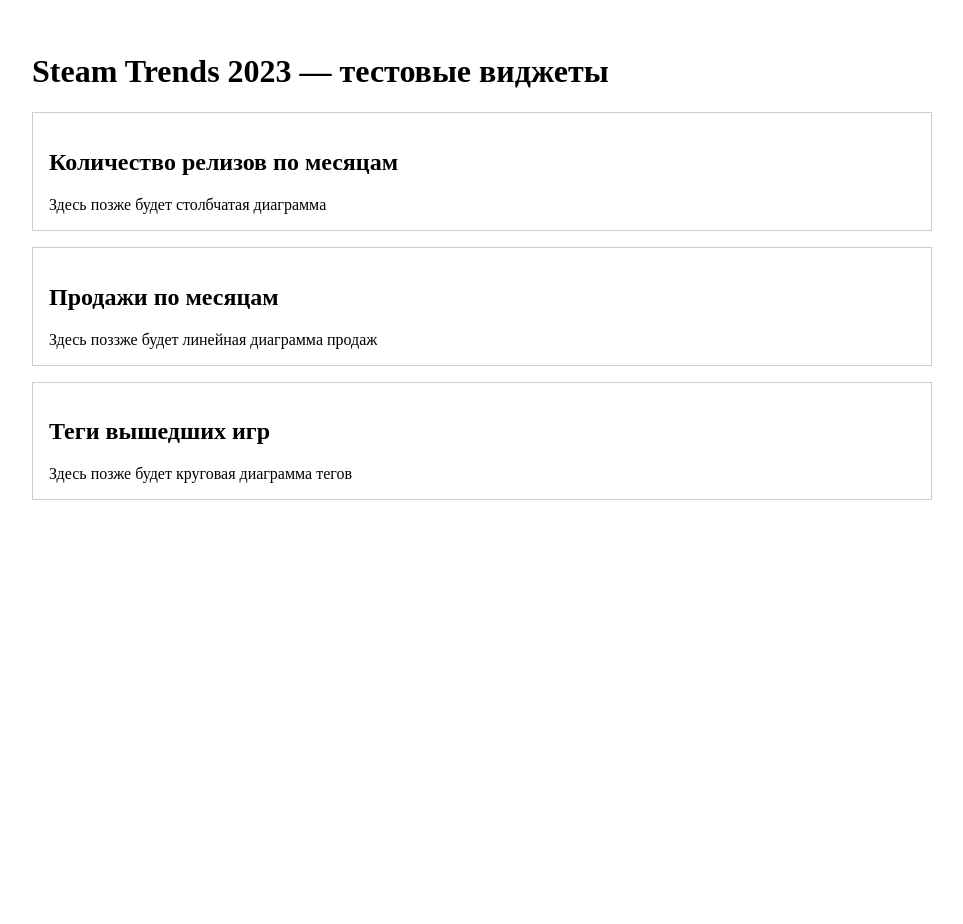
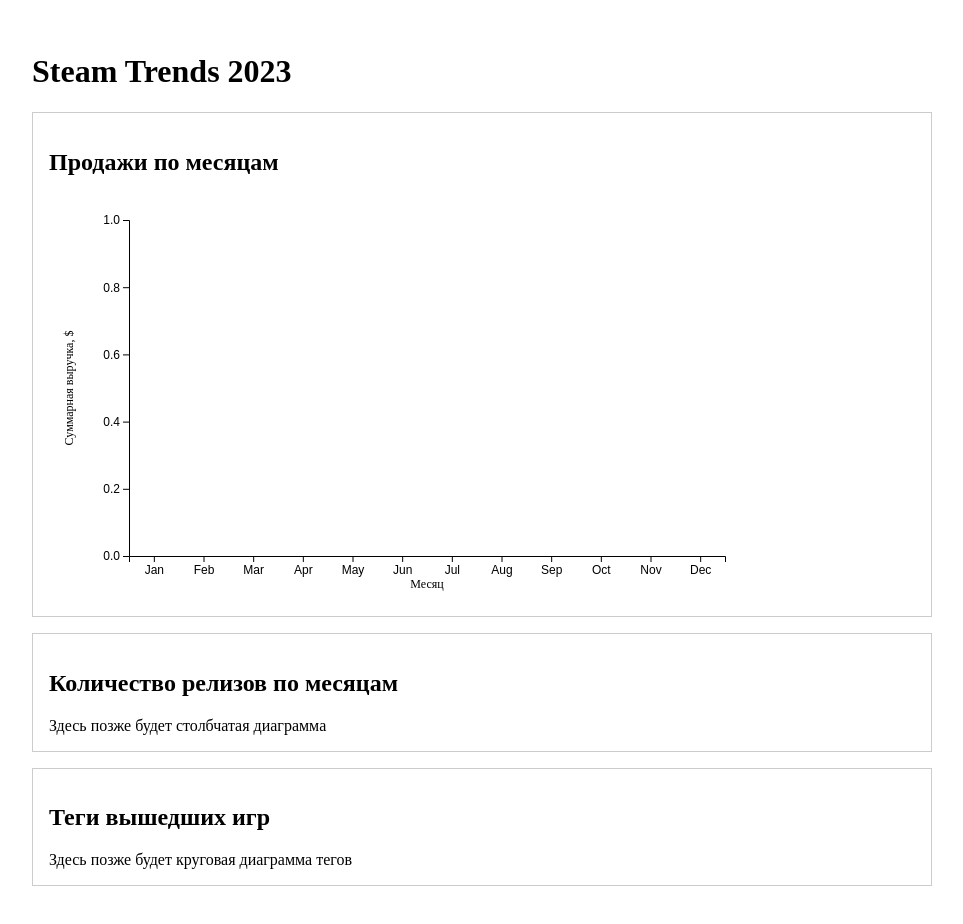
Before and after one commit to Apetrosia/Annalytics, a React (Vite) app: page / in a window 1280 px wide. Shown: the top 924 px of the page, without its empty margins (158-1121 px from the left). Before the commit the page ends 800 px from the top, so only its background shows below. Built offline with nearby package versions, Linux system fonts and the light colour scheme.

Commit message:
feat(widget): add Sales chart template

```diff
--- a/src/components/App.jsx
+++ b/src/components/App.jsx
@@ -1,15 +1,74 @@
 import React from "react";
+import Sales from "./Sales";
 import Releases from "./Releases";
-import Sales from "./Sales";
 import Tags from "./Tags";
+
+import rawData from "../../data/Steam Trends 2023.json";
+
+function parsePrice(str) {
+  if (!str) return 0;
+  const normalized = str.replace(/\$/g, "").replace(/\s/g, "").replace(",", ".");
+  const value = Number(normalized);
+  return Number.isNaN(value) ? 0 : value;
+}
+
+function parsePercent(str) {
+  if (!str) return null;
+  const normalized = str.replace("%", "").trim();
+  const value = Number(normalized);
+  return Number.isNaN(value) ? null : value;
+}
+
+const data = rawData.map((d) => {
+  const price = parsePrice(d["Launch Price"]);
+  const reviewsTotal = Number(d["Reviews Total"]) || 0;
+  const sales = price * reviewsTotal;
+
+  const dateStr = d["Release Date"];
+  const dateObj = dateStr ? new Date(dateStr) : null;
+
+  const releaseYear = dateObj ? dateObj.getFullYear() : null;
+  const releaseMonth = dateObj ? dateObj.getMonth() + 1 : null;
+  const releaseDay = dateObj ? dateObj.getDate() : null;
+  const releaseHour = dateObj ? dateObj.getHours() : null;
+  const releaseMinute = dateObj ? dateObj.getMinutes() : null;
+
+  const reviewScore = parsePercent(d["Reviews Score Fancy"]);
+
+  const {
+    "Launch Price": _launchPrice,
+    "Release Date": _releaseDate,
+    "Reviews D7": _reviewsD7,
+    "Reviews D30": _reviewsD30,
+    "Reviews D90": _reviewsD90,
+    "Revenue Estimated": _revenueEstimated,
+    name_slug: _nameSlug,
+    ...rest
+  } = d;
+
+  return {
+    ...rest,
+    price,
+    sales,
+    releaseYear,
+    releaseMonth,
+    releaseDay,
+    releaseHour,
+    releaseMinute,
+    reviewScore,
+  };
+});
+
+console.log("Processed data (first 3 rows):", data.slice(0, 3));
 
 function App() {
   return (
     <div style={{ maxWidth: "900px", margin: "0 auto", padding: "24px" }}>
-      <h1>Steam Trends 2023 — тестовые виджеты</h1>
-      <Releases />
-      <Sales />
-      <Tags />
+      <h1>Steam Trends 2023</h1>
+
+      <Sales data={data} />
+      <Releases data={data} />
+      <Tags data={data} />
     </div>
   );
 }
--- a/src/components/Releases.jsx
+++ b/src/components/Releases.jsx
@@ -1,6 +1,6 @@
 import React from "react";
 
-function Releases() {
+function Releases({ data }) {
     return (
         <div
         style={{
--- a/src/components/Sales.jsx
+++ b/src/components/Sales.jsx
@@ -1,6 +1,70 @@
-import React from "react"
+import React, { useEffect, useRef } from "react"
+import * as d3 from "d3"
+import data from "../../data/Steam Trends 2023.json"
 
-function Sales() {
+function Sales({ data }) {
+    const svgRef = useRef(null)
+
+    useEffect(() => {
+        const margin = { top: 24, right: 24, bottom: 40, left: 80 }
+        const width = 700
+        const height = 400
+        const innerWidth = width - margin.left - margin.right
+        const innerHeight = height - margin.top - margin.bottom
+
+        const svg = d3.select(svgRef.current)
+        svg.selectAll("*").remove()
+
+        svg.attr("width", width).attr("height", height)
+
+        const g = svg
+            .append("g")
+            .attr("transform", `translate(${margin.left},${margin.top})`)
+
+        const xScale = d3
+            .scalePoint()
+            .domain(d3.range(0, 12))
+            .range([0, innerWidth])
+            .padding(0.5)
+
+        const xAxis = d3
+            .axisBottom(xScale)
+            .tickFormat((d) => d3.timeFormat("%b")(new Date(2023, d, 1)))
+
+        g.append("g")
+            .attr("transform", `translate(0,${innerHeight})`)
+            .call(xAxis)
+            .selectAll("text")
+            .style("font-size", "12px")
+
+        g.append("text")
+            .attr("x", innerWidth / 2)
+            .attr("y", innerHeight + 32)
+            .attr("text-anchor", "middle")
+            .style("font-size", "12px")
+            .text("Месяц")
+
+        const yScale = d3
+            .scaleLinear()
+            .domain([0, 1])
+            .range([innerHeight, 0])
+
+        const yAxis = d3.axisLeft(yScale).ticks(5)
+
+        g.append("g")
+            .call(yAxis)
+            .selectAll("text")
+            .style("font-size", "12px")
+
+        g.append("text")
+            .attr("transform", "rotate(-90)")
+            .attr("x", -innerHeight / 2)
+            .attr("y", -56)
+            .attr("text-anchor", "middle")
+            .style("font-size", "12px")
+            .text("Суммарная выручка, $");
+    }, [])
+
     return (
         <div
         style={{
@@ -9,7 +73,7 @@
             marginBottom: "16px"
         }}>
             <h2>Продажи по месяцам</h2>
-            <div>Здесь поззже будет линейная диаграмма продаж</div>
+            <svg ref={svgRef} />
         </div>
     )
 }
--- a/src/components/Tags.jsx
+++ b/src/components/Tags.jsx
@@ -1,6 +1,6 @@
 import React from "react";
 
-function Tags() {
+function Tags({ data }) {
   return (
     <div
       style={{
```
Also changed, not shown: 3 other files (tests, documents, lock files or other folders).
